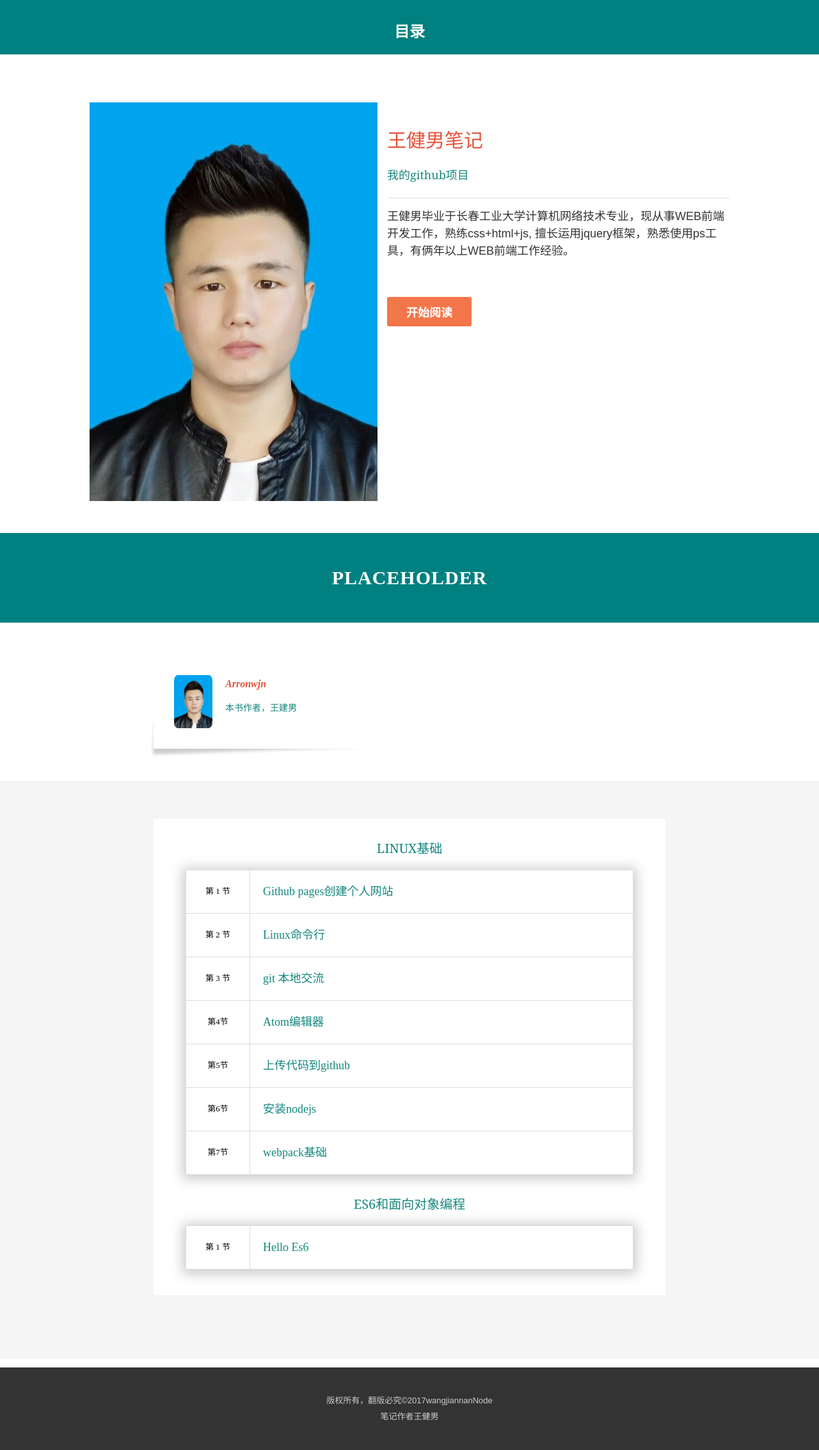
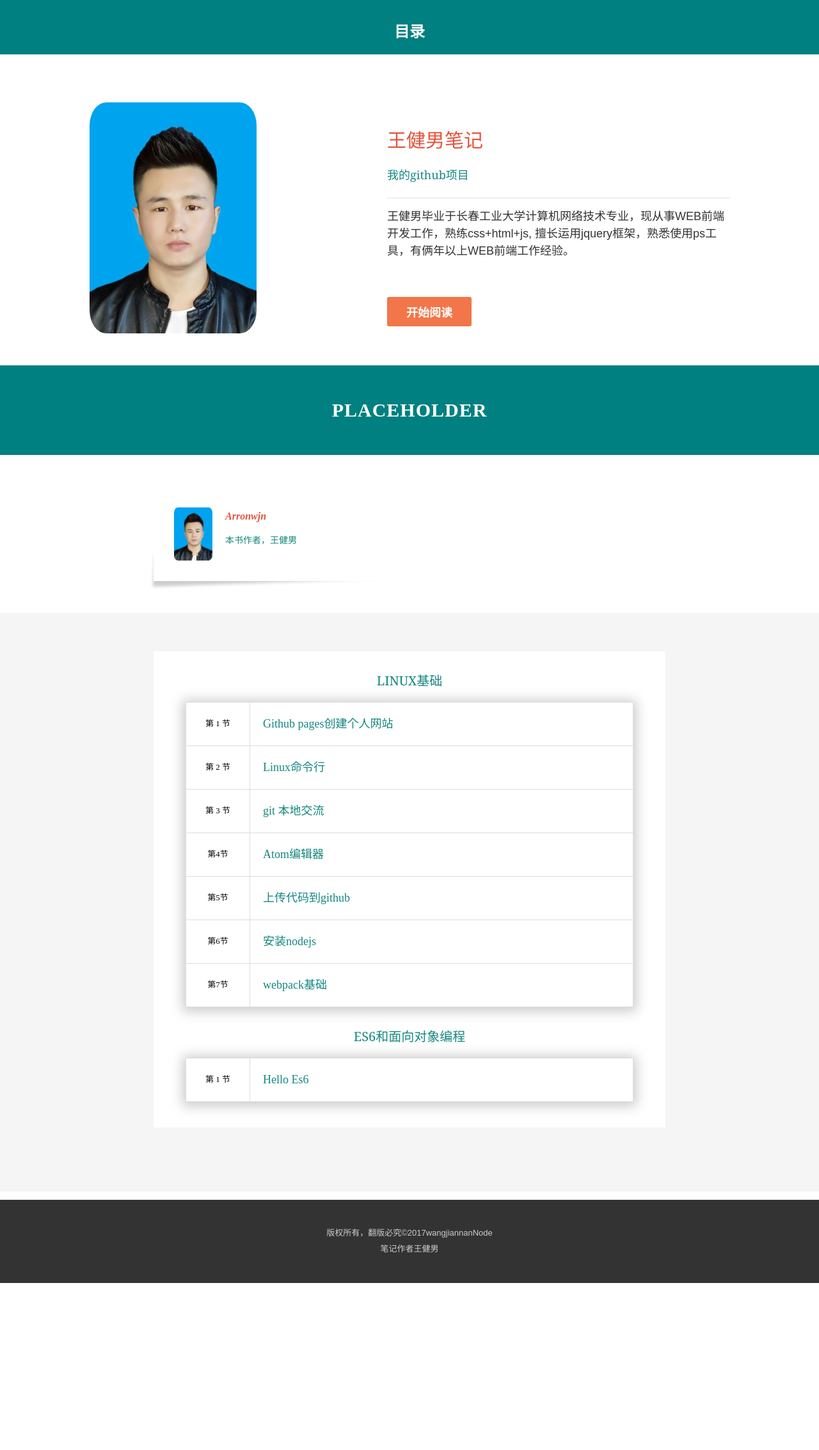
Before and after one commit to arronwjn/arronwjn.github.io, a Jekyll site: the page index.html, which Jekyll copies as it is, in a window 1280 px wide. Shown: the whole page at 64% size. Built offline with Jekyll 4.4.1, drawn with Linux system fonts in a browser that asks for light colours; after the commit the page ends 2005 px from its top, so only the background shows below that.

Commit message:
add index

```diff
--- a/_includes/header.html
+++ b/_includes/header.html
@@ -2,7 +2,7 @@
   <div class="top-bg">
     <div class="wrapper-inside clearfix">
       <h2 class="home">
-        <a href="arronwjn.github.io/#toc">
+        <a href="https://arronwjn.github.io/arronwjn.github.io/#toc">
           目录
         </a>
       </h2>
--- a/index.html
+++ b/index.html
@@ -49,7 +49,7 @@
 	      <div class="name">
 	       Arronwjn
 	      </div>
-	      <div class="job-title"><a href="http://haoduoshipin.com">本书作者，王建男</a></div>
+	      <div class="job-title"><a href="http://haoduoshipin.com">本书作者，王健男</a></div>
 	    </div>
 	  </div>
 	</div>
--- a/main.css
+++ b/main.css
@@ -46,7 +46,7 @@ a { color: #14877E; text-decoration: none; }
 
 .read-btn { background: #F27649; border-radius: 3px; -webkit-border-radius: 3px; -moz-border-radius: 3px; display: inline-block; color: #FFF; text-decoration: none; font-family: "myriad-pro", Arial, sans-serif; font-size: 18px; font-weight: bold; padding: 10px 30px; margin: 40px auto 0; margin-right: 20px; }
 
-.book-image { float: left; margin-top: 75px; width: 450px; }
+.book-image { float: left; margin-top: 75px; width: 261px;border-radius: 10%;}
 
 #footer { width: 100%; height: 70px; position: absolute; bottom: 0; }
 #footer .nav { background: #333; min-height: 70px; color: #FFF; }
```
